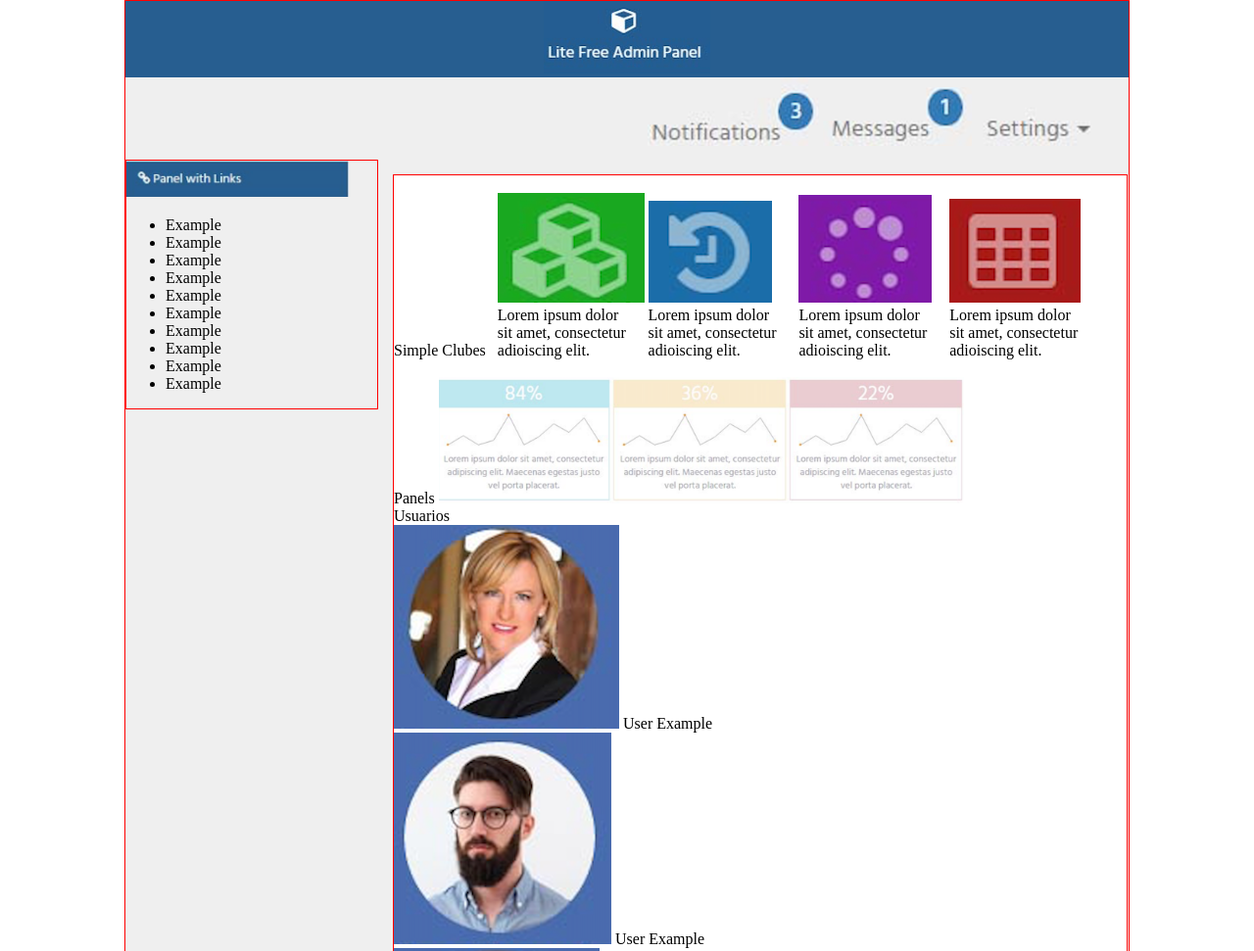
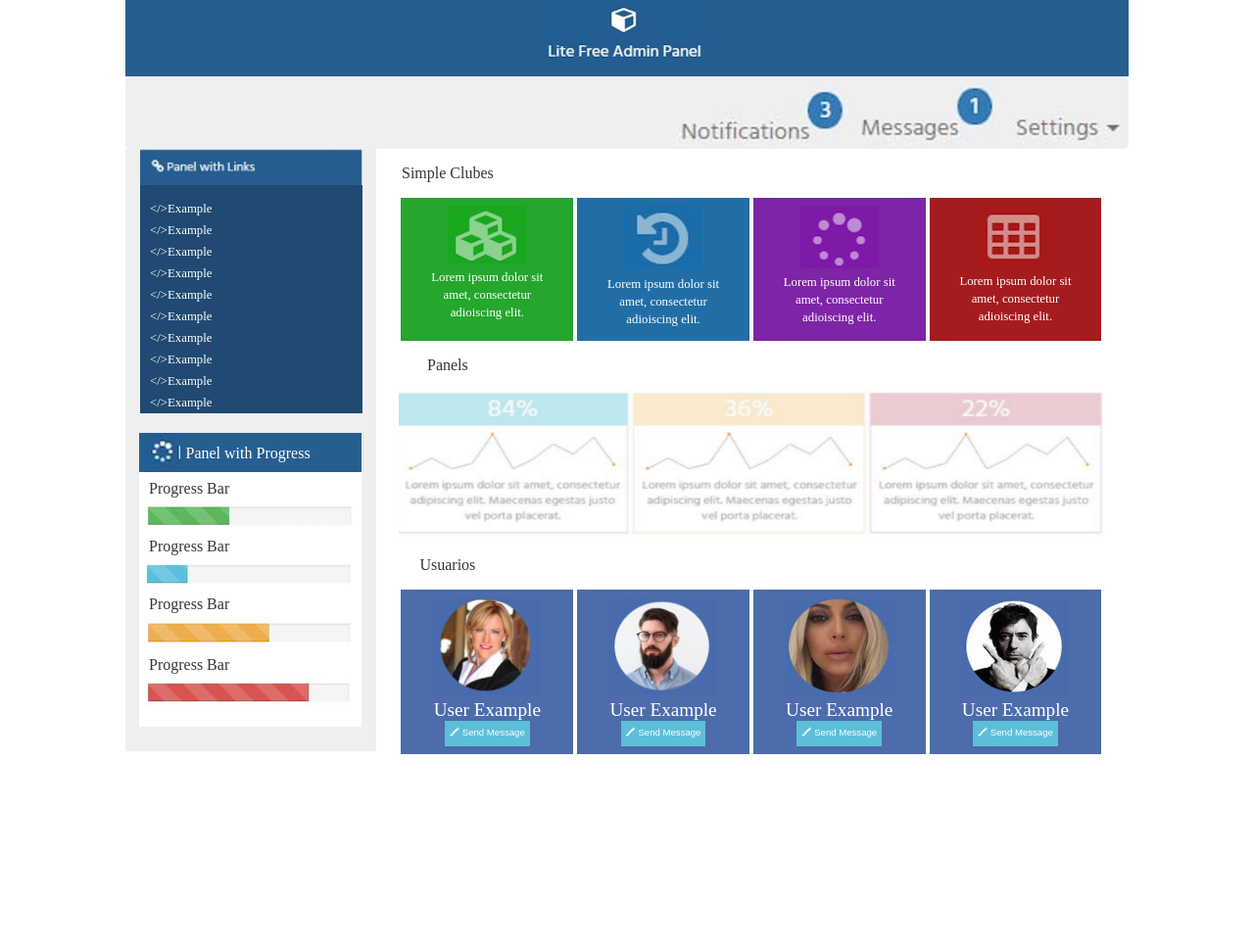
Before and after one commit to YamilethMC/pw10112233, a plain HTML site: page practicacss05/index.html in a window 1280 px wide. Shown: the top 971 px of the page at 98% size. After the commit the page ends 889 px from the top, so only its background shows below. Drawn offline with Linux system fonts and the light colour scheme.

Commit message:
Practica05 TERMINADA

```diff
--- a/practicacss05/css/estilos.css
+++ b/practicacss05/css/estilos.css
@@ -1,44 +1,146 @@
 body{
-    border: 1px solid red;
+
     font-size: 16px;
     margin: 0px auto;
     max-width: 1024px;
 }
-header{
+header article:nth-child(1){
     background: rgb(39,94,144);
     text-align: center;
 }
-header img{
+header article:nth-child(1) img{
     width: 170px;
 }
+header article:nth-child(2){
+    background: rgb(239, 239, 239);
+    border-radius: 5px;
+    text-align: right;
+}
 section{
-    background: rgb(239,239,239);
+    display: inline-block;
+    background: rgb(239, 239, 239);
 }
-#secArt01{
+#seccion01{
+    width: 25%;
+    height: 615px;
+}
+#sec01Art01{
+    background: rgb(32, 74, 114);
+    margin-left: 15px;
+    width: 88.5%;
+    height: 270px;
+}
+#sec01Art01 ul li{
+    margin-left: -30px;
+    margin-bottom: 7px;
+}
+#sec01Art02{
+    background: rgb(39, 94, 144);
+    margin-left: 14px;
+    margin-top: 20px;
+    width: 88.5%;
+    height: 40px;
+}
+#sec01Art02 img{
+    margin-left: 5px;
+    height: 40px;
+}
+#sec01Art03{
+    background: #FFFFFF;
+    margin-left: 14px;
+    width: 88.5%;
+    height: 260px;
+}
+#sec01Art03 img{
+    margin-bottom: 13px;
+    margin-left: 5px;
+    margin-top: -5px;
+    width: 95%;
+}
+#seccion02{
+    background: #FFFFFF;
+    border-radius: 10px;
+    position: relative;
+    text-align: center;
+    top: -119px;
+    width: 74%;
+}
+#seccion01 article:nth-child(1) ul{
+    list-style: none;
+}
+#seccion01 article:nth-child(1) ul li::before{
+    color: #FFFFFF;
+    content: "</>";
+}
+#sec02Art01 article{
     display: inline-block;
-    margin-left: 520px;
+    height: 130px;
+    padding: 8px 4.5px;
+    text-align: center;
+    vertical-align: top;
+    width: 22%;
 }
-#secArt02, #secArt03{
-    display: inline-block;
-    border: 1px solid red;
-}
-#secArt02{
-    margin-top: 10px;
-    width: 25%;
-}
-#secArt03{
-    background: #ffffff;
-    margin-left: 273px;
-    margin-top: -240px;
-    width: 73%;
-    border: 1px solid red;
-}
-#art03Art01 article{
-    display: inline-block;
-    padding: 18px 8px;
-    width: 17.9%;
-}
-#art03Art01 article:nth-child(1){
-    border: 1px solid red;
+#sec02Art01 article:nth-child(1){
     background: rgb(37, 166, 44);
 }
+#sec02Art01 article:nth-child(2){
+    background: rgb(33, 110, 167);
+}
+#sec02Art01 article:nth-child(3){
+    background: rgb(126, 36, 166);
+}
+#sec02Art01 article:nth-child(4){
+    background: rgb(165, 28, 31);
+}
+#sec02Art01 img{
+    width: 80px;
+}
+#sec02Art02 img{
+    width: 720px;
+    height: 150px;
+}
+#sec02Art03 article{
+    background: rgb(76, 108, 172);
+    display: inline-block;
+    padding: 8px 4.5px;
+    vertical-align: top;
+    width: 22%;
+}
+#sec02Art03 img{
+    width: 110px;
+    height: 100px;
+}
+#sec02Art03 input{
+    border: rgb(92, 191, 216);
+    background: rgb(92, 191, 216);
+    color: #FFFFFF;
+    padding: 5px;
+}
+.alineado{
+    margin-left: 10px;
+    position: relative;
+    top: -10px;
+}
+.color-blanco{
+    color: #FFFFFF;
+}
+.color-gris{
+    color: #353535;
+}
+.en-medio{
+    position: relative;
+    top: -14px;
+    left: 2px;
+}
+.tamaño-pequeño{
+    font-size: 0.8em;
+}
+.tamaño-mediano{
+    font-size: 1.2em;
+}
+.tamaño-relativo{
+    font-size: 0.6em;
+}
+.texto-izq{
+    margin-left: -620px;
+}
--- a/practicacss05/index.html
+++ b/practicacss05/index.html
@@ -8,17 +8,19 @@
 </head>
 <body>
     <header>
+        <article>
             <img src="./img/logo.png" alt="">
-    </header>
-    <section>
-        <article id="secArt01">
+        </article>
+        <article>
             <img src="./img/notificaciones.png" alt="">
             <img src="./img/mensajes.png" alt="">
             <img src="./img/ajustes.png" alt="">
         </article>
-        <article id="secArt02">
+    </header>
+    <section id="seccion01">
+        <article id="sec01Art01">
             <img src="./img/panel.PNG" alt="">
-            <ul class="letra-blanca">
+            <ul class="color-blanco tamaño-pequeño">
                 <li>Example</li>
                 <li>Example</li>
                 <li>Example</li>
@@ -31,68 +33,99 @@
                 <li>Example</li>
             </ul>
         </article>
-        <article id="secArt03">
-            <article id="art03Art01">
-                <span class="color-gris">Simple Clubes</span>
+        <article id="sec01Art02">
+            <img src="./img/logoprogress.png" alt="">
+            <span class="color-blanco en-medio">Panel with Progress</span>
+            <br>
+        </article>
+        <article id="sec01Art03">
+            <br>
+            <span class="color-gris alineado">Progress Bar</span>
+            <br>
+            <img src="./img/barra01.png" alt="">
+            <span class="color-gris alineado">Progress Bar</span>
+            <br>
+            <img src="./img/barra02.png" alt="">
+            <span class="color-gris alineado">Progress Bar</span>
+            <br>
+            <img src="./img/barra03.png" alt="">
+            <span class="color-gris alineado">Progress Bar</span>
+            <br>
+            <img src="./img/barra04.png" alt="">
+        </article>
+    </section>
+    <section id="seccion02">
+        <p></p>
+        <span class="color-gris texto-izq">Simple Clubes</span>
+        <p></p>
+        <article id="sec02Art01">
             <article>
                 <img src="./img/cubo1.png" alt="">
                 <br>
-                    <span class="color-blanco">Lorem ipsum dolor sit amet, consectetur adioiscing elit.</span>
+                <span class="color-blanco tamaño-pequeño">Lorem ipsum dolor sit <br>
+                    amet, consectetur <br>
+                    adioiscing elit.</span>
             </article>
             <article>
                 <img src="./img/cubo02.png" alt="">
                 <br>
-                    <span class="color-blanco">Lorem ipsum dolor sit amet, consectetur adioiscing elit.</span>
+                <span class="color-blanco tamaño-pequeño">Lorem ipsum dolor sit <br>
+                    amet, consectetur <br>
+                    adioiscing elit.</span>
             </article>
             <article>
                 <img src="./img/cubo03.png" alt="">
                 <br>
-                    <span class="color-blanco">Lorem ipsum dolor sit amet, consectetur adioiscing elit.</span></article>
+                <span class="color-blanco tamaño-pequeño">Lorem ipsum dolor sit <br>
+                    amet, consectetur <br>
+                    adioiscing elit.</span>
+            </article>
             <article>
                 <img src="./img/cubo04.png" alt="">
                 <br>
-                    <span class="color-blanco">Lorem ipsum dolor sit amet, consectetur adioiscing elit.</span>
+                <span class="color-blanco tamaño-pequeño">Lorem ipsum dolor sit <br>
+                    amet, consectetur <br>
+                    adioiscing elit.</span>
             </article>
         </article>
-            <article>
-                <span class="color-gris">Panels</span>
+        <article id="sec02Art02">
+            <p></p>
+            <span class="color-gris texto-izq">Panels</span>
+            <p></p>
             <img src="./img/panels.PNG" alt="">
         </article>
-            <article>
-                <span class="color-gris">Usuarios</span>
+        <article id="sec02Art03">
+            <p></p>
+            <span class="color-gris texto-izq">Usuarios</span>
+            <p></p>
             <article>
                 <img src="./img/usuario01.png" alt="">
-                    <span class="letra-blanca tamaño-mediano">User Example</span>
+                <br>
+                <span class="color-blanco tamaño-mediano">User Example</span>
+                <br>
+                <input type="button" value="🖍 Send Message" class="tamaño-relativo">
             </article>
             <article>
                 <img src="./img/usuario02.png" alt="">
-                    <span class="letra-blanca tamaño-mediano">User Example</span>
+                <br>
+                <span class="color-blanco tamaño-mediano">User Example</span>
+                <br>
+                <input type="button" value="🖍 Send Message" class="tamaño-relativo">
             </article>
             <article>
                 <img src="./img/usuario03.png" alt="">
-                    <span class="letra-blanca tamaño-mediano">User Example</span>
+                <br>
+                <span class="color-blanco tamaño-mediano">User Example</span>
+                <br>
+                <input type="button" value="🖍 Send Message" class="tamaño-relativo">
             </article>
             <article>
                 <img src="./img/usuario04.png" alt="">
-                    <span class="letra-blanca tamaño-mediano">User Example</span>
+                <br>
+                <span class="color-blanco tamaño-mediano">User Example</span>
+                <br>
+                <input type="button" value="🖍 Send Message" class="tamaño-relativo">
             </article>
-            </article>
-        </article>
-        <article id="secArt04">
-            <img src="./img/logoprogress.png" alt="">
-            <span class="letra-blanca">Panel with Progress</span>
-            <span class="color-gris">Progress Bar</span>
-            <img src="./img/barra01.png" alt="">
-            <p></p>
-            <span class="color-gris">Progress Bar</span>
-            <img src="./img/barra02.png" alt="">
-            <p></p>
-            <span class="color-gris">Progress Bar</span>
-            <img src="./img/barra03.png" alt="">
-            <p></p>
-            <span class="color-gris">Progress Bar</span>
-            <img src="./img/barra04.png" alt="">
-            <p></p>
         </article>
     </section>
 </body>
```
Lines whose indentation alone changed are shown as unchanged.
